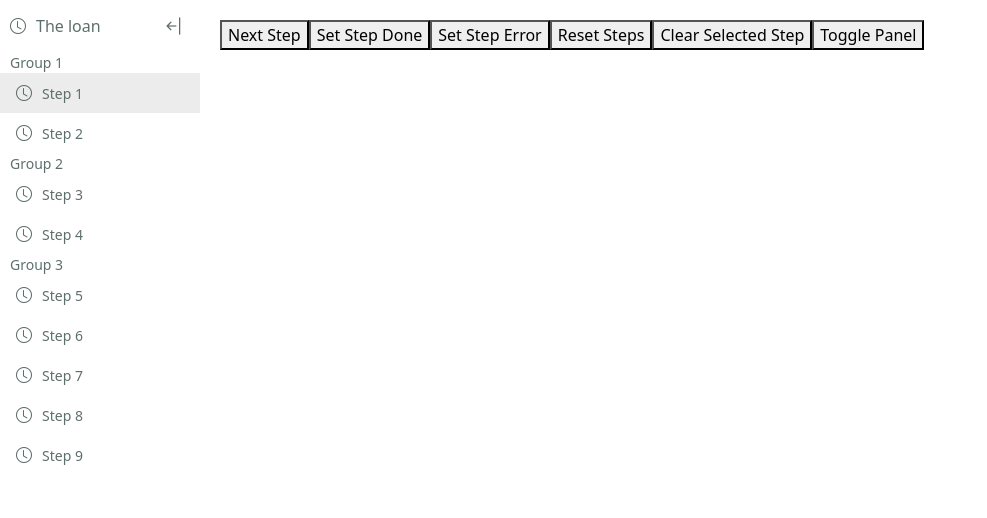
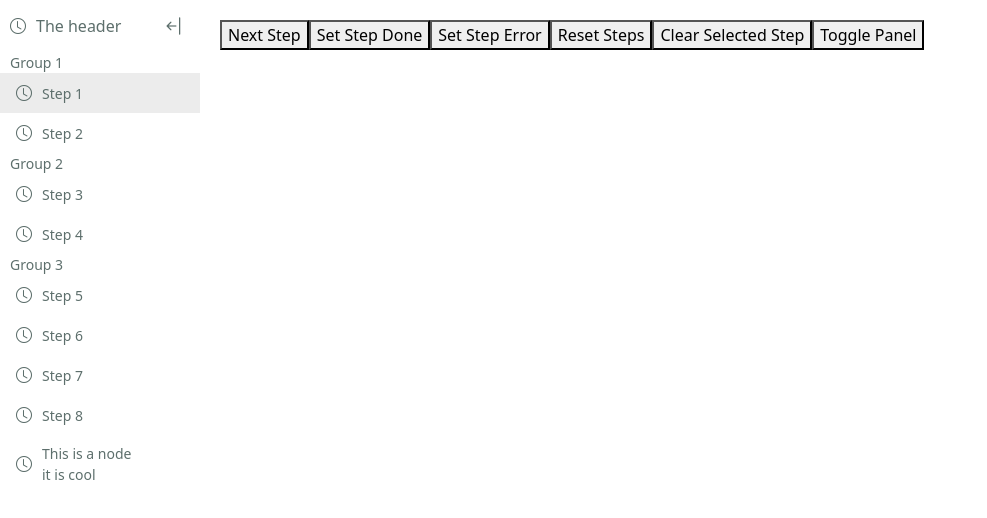
Before and after one commit to burger-mtbkr/step-panel, a React (Create React App) app in the folder code/: page / in a window 1280 px wide. Shown: the top 518 px of the page, without its empty margins (0-987 px from the left). Built offline with nearby package versions, Linux system fonts and the light colour scheme.

Commit message:
Enable having a node as well as text as a step item rather than a text label

```diff
--- a/code/src/App.tsx
+++ b/code/src/App.tsx
@@ -1,19 +1,28 @@
 import React, { useState } from 'react';
-import FormStepPanel, { Step } from './components/form-step-panel';
+import StepPanel, { Step } from './components/form-step-panel';
 import 'bootstrap/dist/css/bootstrap.min.css';
 import 'bootstrap-icons/font/bootstrap-icons.css';
 import './App.css';
 
+const MyComponent = () =>{
+
+  return (<div>
+<span>This is a node</span>
+<br/>
+<span>it is cool</span>
+  </div>)
+}
+
 const initialSteps: Step[] = [
-  { id: 'step1', icon: 'bi bi-circle', label: 'Step 1', title: 'Title for Step 1', hasError: false, isComplete: false, group: 'Group 1' },
-  { id: 'step2', icon: 'bi bi-circle', label: 'Step 2', title: 'Title for Step 2', hasError: false, isComplete: false, group: 'Group 1' },
-  { id: 'step3', icon: 'bi bi-circle', label: 'Step 3', title: 'Title for Step 3', hasError: false, isComplete: false, group: 'Group 2' },
-  { id: 'step4', icon: 'bi bi-circle', label: 'Step 4', title: 'Title for Step 4', hasError: false, isComplete: false, group: 'Group 2' },
-  { id: 'step5', icon: 'bi bi-circle', label: 'Step 5', title: 'Title for Step 5', hasError: false, isComplete: false, group: 'Group 3' },
-  { id: 'step6', icon: 'bi bi-circle', label: 'Step 6', title: 'Title for Step 6', hasError: false, isComplete: false, group: 'Group 3' },
-  { id: 'step7', icon: 'bi bi-circle', label: 'Step 7', title: 'Title for Step 7', hasError: false, isComplete: false, group: 'Group 3' },
-  { id: 'step8', icon: 'bi bi-circle', label: 'Step 8', title: 'Title for Step 8', hasError: false, isComplete: false, group: 'Group 3' },
-  { id: 'step9', icon: 'bi bi-circle', label: 'Step 9', title: 'Title for Step 9', hasError: false, isComplete: false, group: 'Group 3' },
+  { id: 'step1', icon: 'bi bi-circle', content: 'Step 1', title: 'Title for Step 1', hasError: false, isComplete: false, group: 'Group 1' },
+  { id: 'step2', icon: 'bi bi-circle', content: 'Step 2', title: 'Title for Step 2', hasError: false, isComplete: false, group: 'Group 1' },
+  { id: 'step3', icon: 'bi bi-circle', content: 'Step 3', title: 'Title for Step 3', hasError: false, isComplete: false, group: 'Group 2' },
+  { id: 'step4', icon: 'bi bi-circle', content: 'Step 4', title: 'Title for Step 4', hasError: false, isComplete: false, group: 'Group 2' },
+  { id: 'step5', icon: 'bi bi-circle', content: 'Step 5', title: 'Title for Step 5', hasError: false, isComplete: false, group: 'Group 3' },
+  { id: 'step6', icon: 'bi bi-circle', content: 'Step 6', title: 'Title for Step 6', hasError: false, isComplete: false, group: 'Group 3' },
+  { id: 'step7', icon: 'bi bi-circle', content: 'Step 7', title: 'Title for Step 7', hasError: false, isComplete: false, group: 'Group 3' },
+  { id: 'step8', icon: 'bi bi-circle', content: 'Step 8', title: 'Title for Step 8', hasError: false, isComplete: false, group: 'Group 3' },
+  { id: 'step9', icon: 'bi bi-circle', content: <MyComponent />, title: 'Title for Step 9', hasError: false, isComplete: false, group: 'Group 3' },
 ];
 
 const App: React.FC = () => {
@@ -68,7 +77,7 @@ const App: React.FC = () => {
   return (
     <div className="app-container">
       <div className={`step-indicator-container ${collapsed ? 'collapsed' : ''}`}>
-        <FormStepPanel
+        <StepPanel
           steps={steps}
           activeStepId={activeStepId}
           onStepClick={handleStepClick}
@@ -76,7 +85,7 @@ const App: React.FC = () => {
           collapsed={collapsed}
           onToggleCollapse={toggleCollapsed}
           overallStatusIcon="bi-clock"
-          overallTitle="The loan"
+          overallTitle="The header"
         />
       </div>
       <div className={`content ${collapsed ? 'collapsed' : ''}`}>
--- a/code/src/components/form-step-panel.tsx
+++ b/code/src/components/form-step-panel.tsx
@@ -1,11 +1,11 @@
-import React, { useEffect, useState } from 'react';
+import React, { ReactNode, useEffect, useState } from 'react';
 import { ListGroup } from 'react-bootstrap';
 import './form-step-panel.css';
 
 export interface Step {
   id: string;
   icon: string;
-  label: string;
+  content: string | ReactNode;
   title: string;
   hasError: boolean;
   isComplete?: boolean;
@@ -23,7 +23,7 @@ export interface FormStepPanelProps {
   overallTitle: string;
 }
 
-const FormStepPanel: React.FC<FormStepPanelProps> = ({
+const StepPanel: React.FC<FormStepPanelProps> = ({
   steps,
   activeStepId,
   onStepClick,
@@ -95,8 +95,9 @@ const FormStepPanel: React.FC<FormStepPanelProps> = ({
                       title={step.title}
                       style={{ cursor: 'pointer' }}
                     >
-                      <i className={iconClass} aria-label={`${step.label} icon`} />
-                      <span className={`${step.hasError ? 'text-danger' : ''} step-label`}>{step.label}</span>
+                      <i className={iconClass} aria-label={`${step.content} icon`} />
+                     { typeof step.content === 'string' && <span className={`${step.hasError ? 'text-danger' : ''} step-label`}>{step.content}</span>}
+                     { React.isValidElement(step.content) && <span className={`${step.hasError ? 'text-danger' : ''} step-label`}>{step.content}</span>}
                     </ListGroup.Item>
                   );
                 })}
@@ -109,4 +110,4 @@ const FormStepPanel: React.FC<FormStepPanelProps> = ({
   );
 };
 
-export default FormStepPanel;
+export default StepPanel;
```
Also changed, not shown: code/src/stories/form-step-panel.tsx (+1 -1 lines), 1 other file (tests, documents, lock files or other folders).
